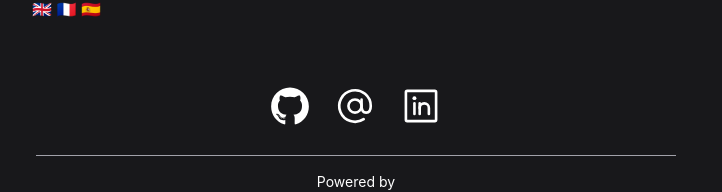
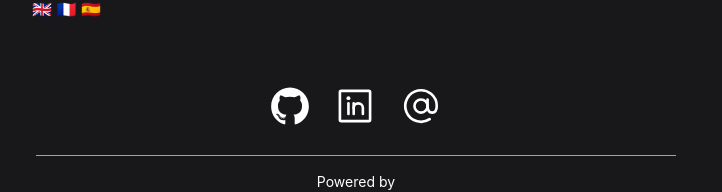
Before and after one commit to inhopj/fcirone.dev, a Next.js app: page / in a window 1280 px wide. Shown: the part 691-883 px from the top of the page, without its empty margins (284-1006 px from the left). Built offline with nearby package versions, Linux system fonts and the light colour scheme.

Commit message:
simmetry is a serious thing

```diff
--- a/components/Contacts.tsx
+++ b/components/Contacts.tsx
@@ -25,12 +25,6 @@ const Contacts = ({ className: parentClassNames }: Props) => {
           <Github className='fill-white w-10 github'/>
         </a>
         <a
-          href='mailto:fra.cirone@gmail.com'
-          className='flex cursor-pointer p-3'
-        >
-          <At size={42} color="#ffffff" className='at' weight="duotone"/>
-        </a>
-        <a
           href='https://linkedin.com/in/fcirone'
           target="_blank"
           rel="noopener"
@@ -38,6 +32,12 @@ const Contacts = ({ className: parentClassNames }: Props) => {
         >
           <LinkedinLogo size={42} color="#ffffff" className='linkedin'/>
         </a>
+        <a
+          href='mailto:fra.cirone@gmail.com'
+          className='flex cursor-pointer p-3'
+        >
+          <At size={42} color="#ffffff" className='at' weight="duotone"/>
+        </a>
     </div>
   )
 }
```
